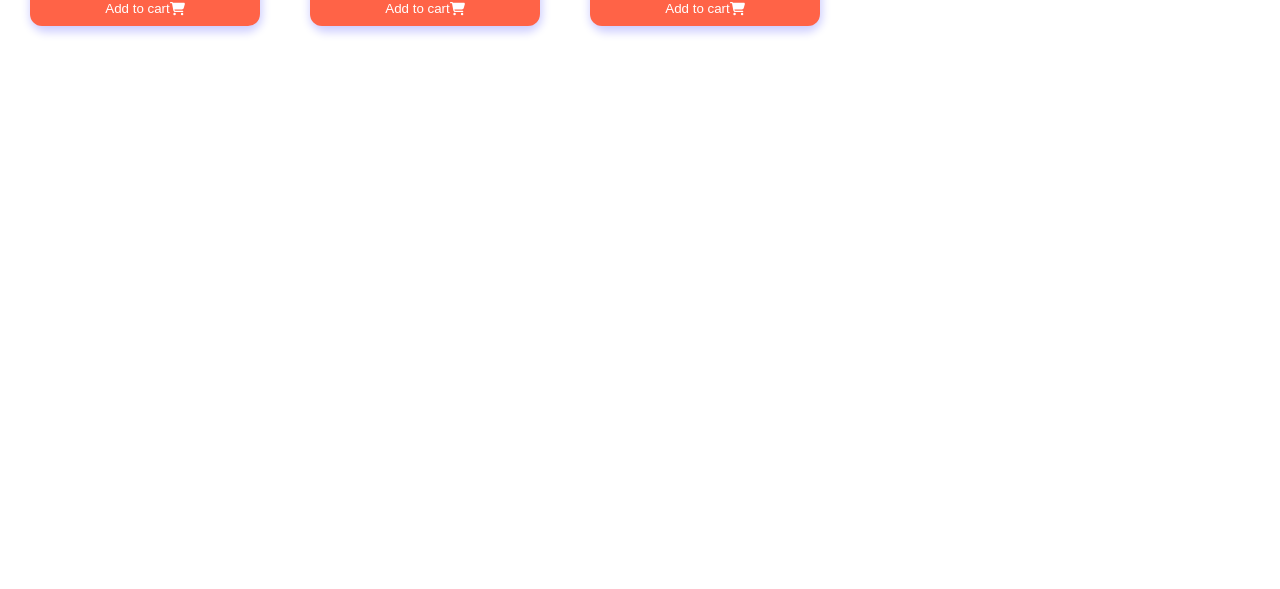
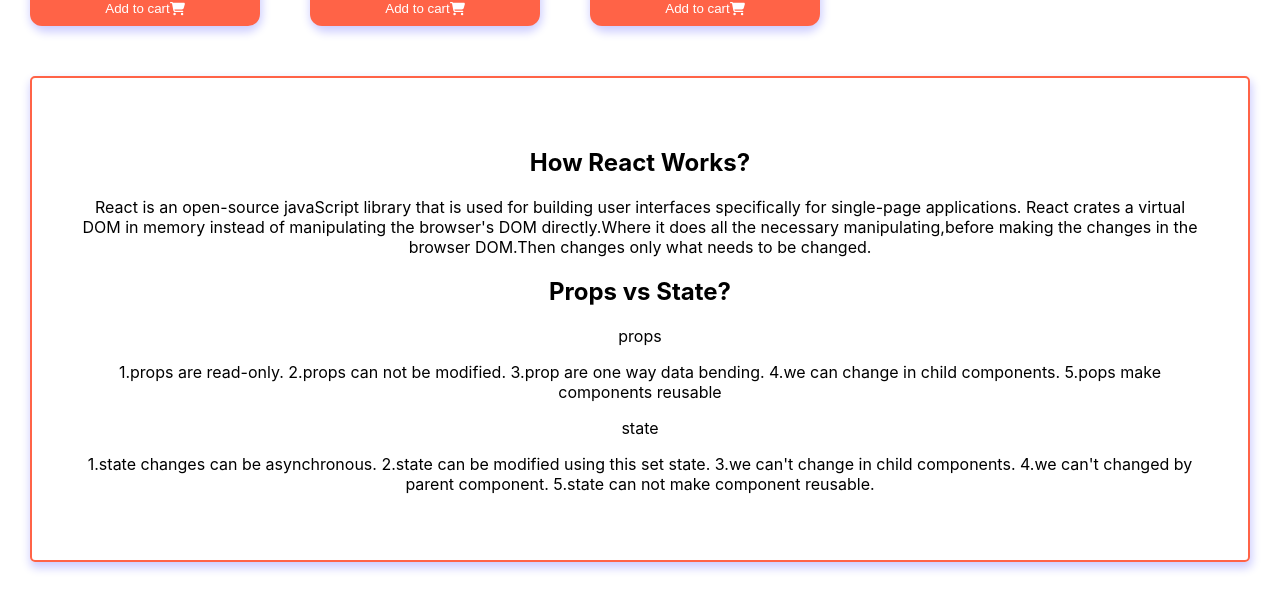
Before and after one commit to ImranHossain5722/brandedCars, a React (Create React App) app: page / in a window 1280 px wide. Shown: the part 2134-2723 px from the top of the page. Before the commit the page ends 2190 px from the top, so only its background shows below. Built offline with nearby package versions, Linux system fonts and the light colour scheme.

Commit message:
done questions answer section

```diff
--- a/src/App.js
+++ b/src/App.js
@@ -1,6 +1,7 @@
 import logo from './logo.svg';
 import './App.css';
 import Shop from './Components/Shop/Shop.js/Shop';
+import Questions from './Components/qustions.js/Questions';
 
 function App() {
   return (
@@ -8,6 +9,7 @@
 
       <h1>Welcome to our BrandCar Shop </h1>
         <Shop></Shop>
+        <Questions></Questions>
     </div>
   );
 }
--- a/src/Components/qustions.js/Questions.css
+++ b/src/Components/qustions.js/Questions.css
@@ -0,0 +1,7 @@
+.questions-container{
+    margin-top:50px;
+    padding:50px;
+    border: 2px solid tomato;
+    border-radius: 5px;
+    box-shadow: 1px 5px 10px 1px rgba(0, 0, 255, .2);
+}
--- a/src/Components/qustions.js/Questions.js
+++ b/src/Components/qustions.js/Questions.js
@@ -1,9 +1,20 @@
 import React from 'react';
+import './Questions.css'
 
 const Questions = () => {
     return (
-        <div>
-
+        <div className='questions-container'>
+            <h2>
+                How React Works?
+            </h2>
+            <p>React is an open-source javaScript library that is used for building user interfaces specifically for single-page applications. React crates a virtual DOM in memory instead of manipulating the browser's DOM directly.Where it does all the necessary manipulating,before making the changes in the browser DOM.Then changes only what needs to be changed. </p>
+            <h2>
+                Props vs State?
+            </h2>
+            <p>props</p>
+            <p>1.props are read-only. 2.props can not be modified. 3.prop are one way data bending. 4.we can change in child components. 5.pops make components reusable</p>
+            <p>state</p>
+            <p>1.state changes can be asynchronous. 2.state can be modified using this set state. 3.we can't change in child components. 4.we can't changed by parent component. 5.state can not make component reusable. </p>
         </div>
     );
 };
```
